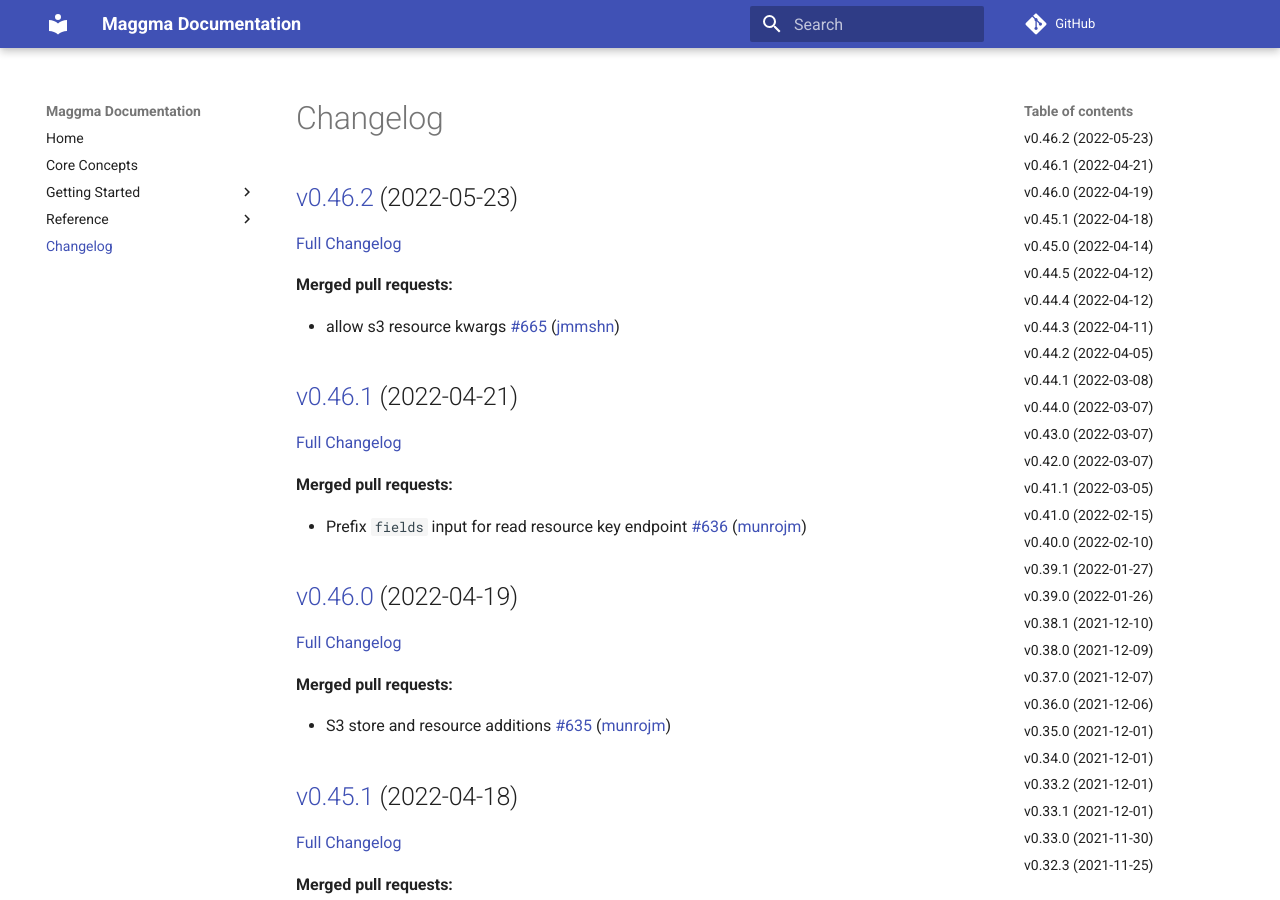
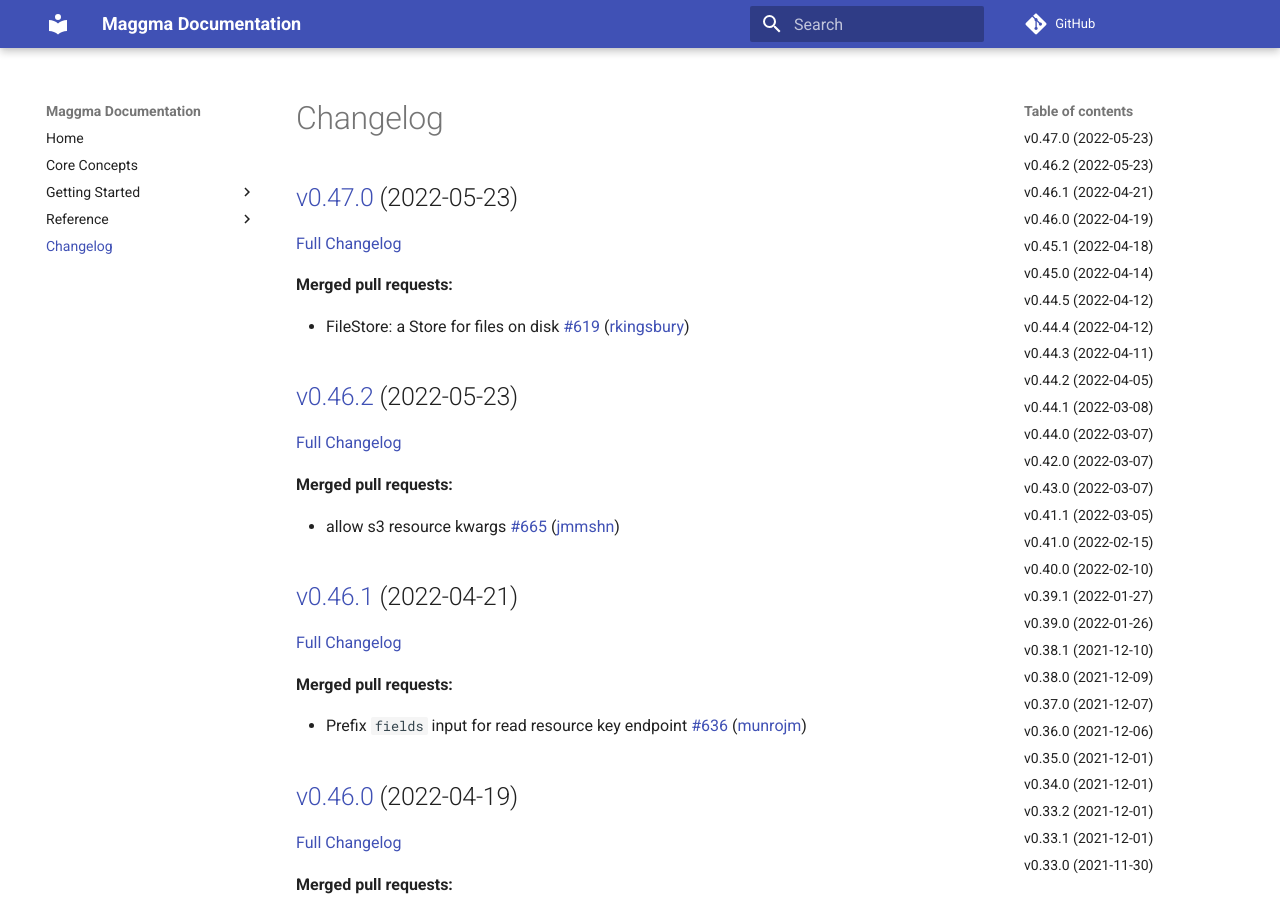
Before and after one commit to materialsproject/maggma, an MkDocs documentation site: the page built from docs/CHANGELOG.md, in a window 1280 px wide and 900 px high. Built offline with MkDocs 1.6.1 and Material for MkDocs 9.7.7, drawn with Linux system fonts in a browser that asks for light colours; comment, search, counter and statistics services are not loaded; some of the changed text lies outside the part shown.

Commit message:
Updated CHANGELOG.md

```diff
--- a/docs/CHANGELOG.md
+++ b/docs/CHANGELOG.md
@@ -1,4 +1,12 @@
 # Changelog
+
+## [v0.47.0](https://github.com/materialsproject/maggma/tree/v0.47.0) (2022-05-23)
+
+[Full Changelog](https://github.com/materialsproject/maggma/compare/v0.46.2...v0.47.0)
+
+**Merged pull requests:**
+
+- FileStore: a Store for files on disk [\#619](https://github.com/materialsproject/maggma/pull/619) ([rkingsbury](https://github.com/rkingsbury))
 
 ## [v0.46.2](https://github.com/materialsproject/maggma/tree/v0.46.2) (2022-05-23)
 
@@ -82,15 +90,15 @@
 
 ## [v0.44.0](https://github.com/materialsproject/maggma/tree/v0.44.0) (2022-03-07)
 
-[Full Changelog](https://github.com/materialsproject/maggma/compare/v0.43.0...v0.44.0)
+[Full Changelog](https://github.com/materialsproject/maggma/compare/v0.42.0...v0.44.0)
+
+## [v0.42.0](https://github.com/materialsproject/maggma/tree/v0.42.0) (2022-03-07)
+
+[Full Changelog](https://github.com/materialsproject/maggma/compare/v0.43.0...v0.42.0)
 
 ## [v0.43.0](https://github.com/materialsproject/maggma/tree/v0.43.0) (2022-03-07)
 
-[Full Changelog](https://github.com/materialsproject/maggma/compare/v0.42.0...v0.43.0)
-
-## [v0.42.0](https://github.com/materialsproject/maggma/tree/v0.42.0) (2022-03-07)
-
-[Full Changelog](https://github.com/materialsproject/maggma/compare/v0.41.1...v0.42.0)
+[Full Changelog](https://github.com/materialsproject/maggma/compare/v0.41.1...v0.43.0)
 
 **Merged pull requests:**
 
```
